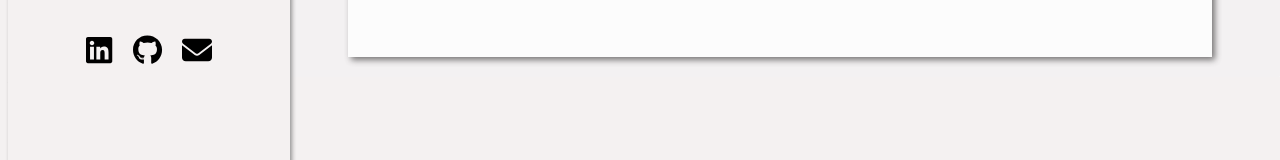
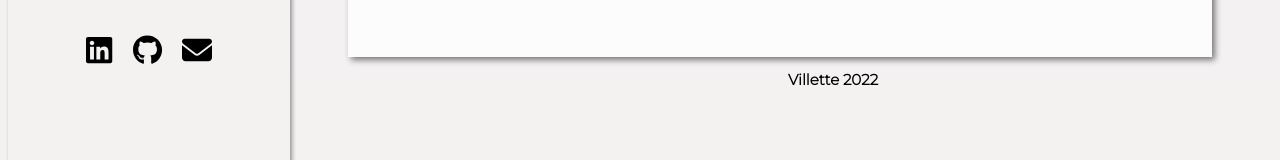
Before and after one commit to villettec/M20C-React_Portfolio, a React (Create React App) app: page / in a window 1280 px wide. Shown: the part 623-783 px from the top of the page. Built offline with nearby package versions, Linux system fonts and the light colour scheme.

Commit message:
Made footer apparent

```diff
--- a/src/style.css
+++ b/src/style.css
@@ -295,6 +295,8 @@ a:active {
 
 .footer {
     font-family: var(--font);
+    font-size: 15px;
+    margin-left: 780px;
 }
 
 /* Mobile*/
```
